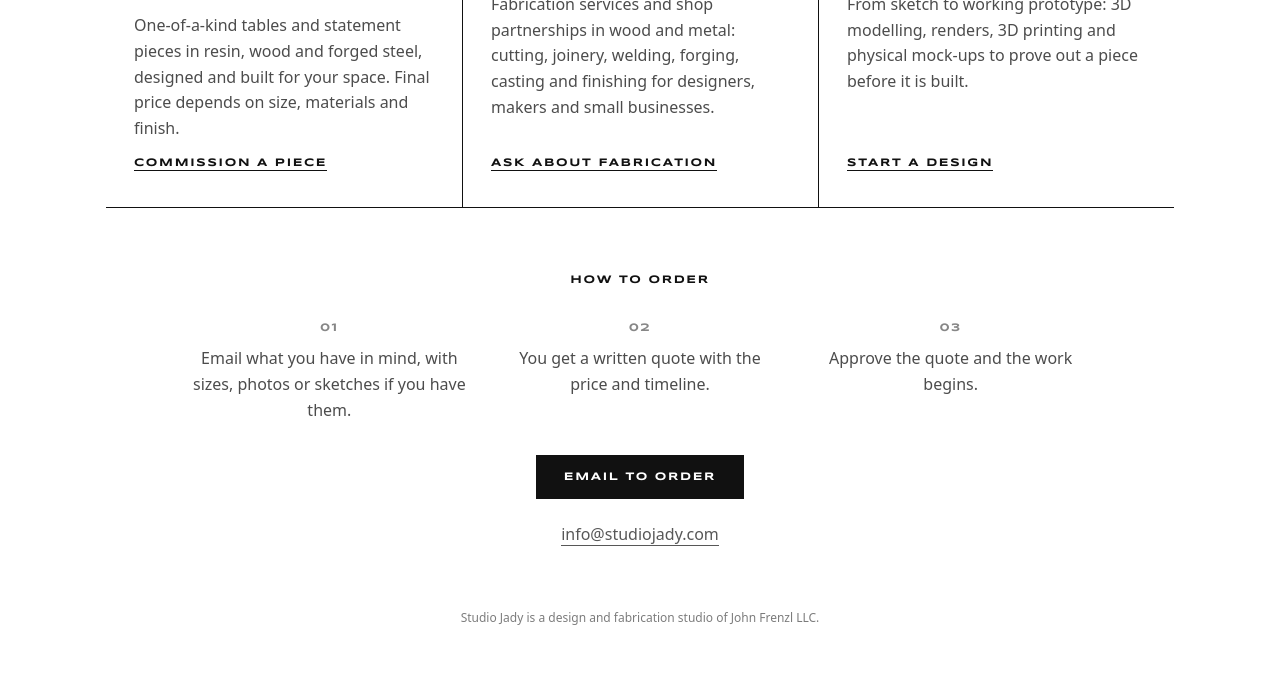
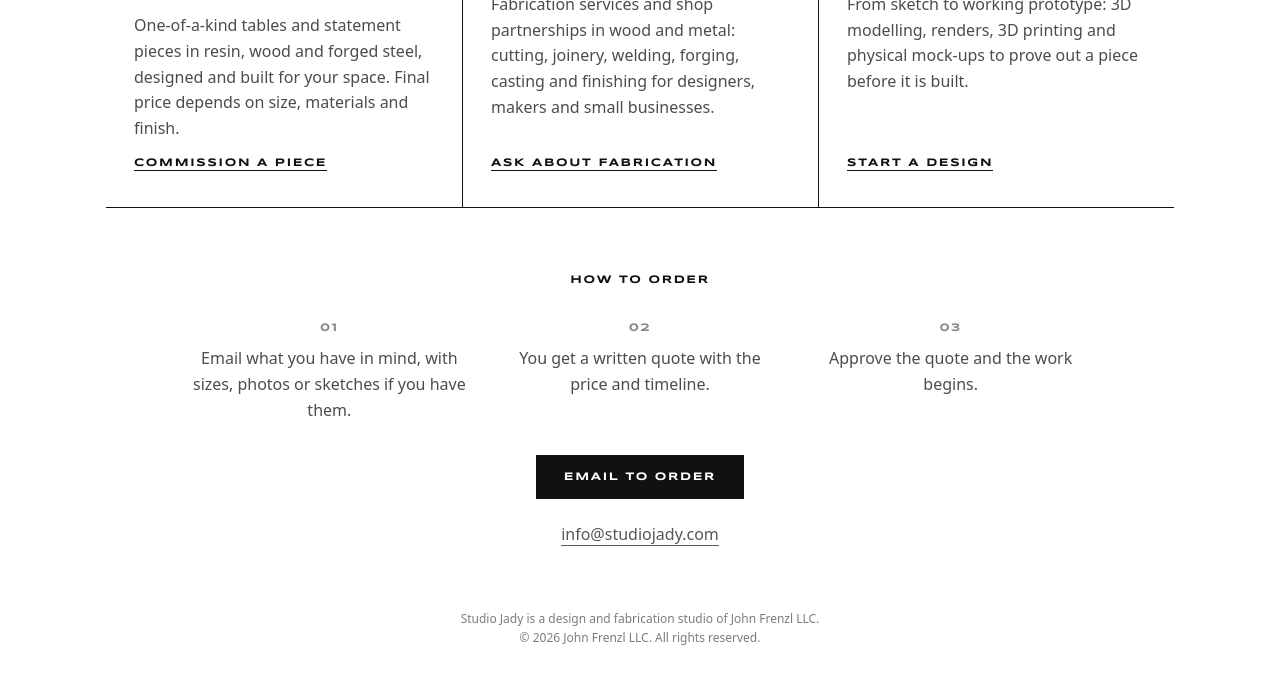
Before and after one commit to john-frenzl/studiojady-site, a plain HTML site: page services/index.html in a window 1280 px wide. Shown: the part 401-1081 px from the top of the page. Before the commit the page ends 1059 px from the top, so only its background shows below. Drawn offline with nearby package versions, Linux system fonts and the light colour scheme.

Commit message:
Add a 2026 copyright line to the footer of every page
Co-Authored-By: Claude Opus 5.5 <noreply@anthropic.com>
Claude-Session: https://claude.ai/code/session_014dHnKUgsVPnrfFwpnpC5uh

```diff
--- a/services/index.html
+++ b/services/index.html
@@ -68,7 +68,7 @@
   .cta:hover{opacity:.85}
   .email{opacity:.7;margin:0}
   .email a{border-bottom:1px solid currentColor}
-  footer{padding:0 16px 2rem;text-align:center;font-size:.75rem;opacity:.55;text-wrap:balance}
+  footer{padding:0 16px 2rem;text-align:center;font-size:.75rem;line-height:1.6;opacity:.55;text-wrap:balance}
   @media (max-width:800px){
     .offers{grid-template-columns:1fr}
     .offer + .offer{border-left:0}
@@ -115,6 +115,6 @@
     <p class="email"><a href="mailto:info@studiojady.com">info@studiojady.com</a></p>
   </section>
 </main>
-<footer>Studio Jady is a design and fabrication studio of John Frenzl LLC.</footer>
+<footer>Studio Jady is a design and fabrication studio of John Frenzl LLC.<br>&copy; 2026 John Frenzl LLC. All rights reserved.</footer>
 </body>
 </html>
```
Also changed, not shown: experiments/index.html (+2 -0 lines), index.html (+2 -2 lines).
